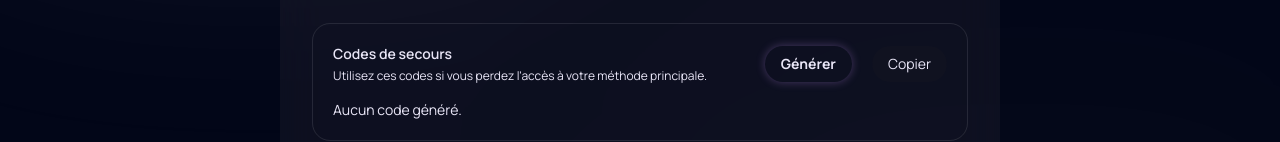
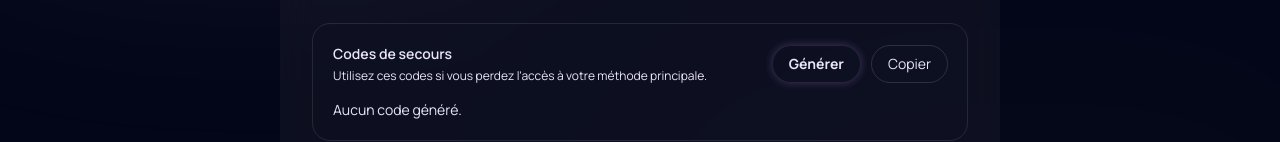
Before and after one commit to Zeno-Solutions/congo-sphere, a Next.js app: page /security/double-auth in a window 1280 px wide. Both pictures are taken after a click on the button "Désactivé". Shown: the part 415-557 px from the top of the page. Built offline with nearby package versions, Linux system fonts and the light colour scheme.

Commit message:
amelioration de double auth page 3

```diff
--- a/app/(users)/security/double-auth/page.tsx
+++ b/app/(users)/security/double-auth/page.tsx
@@ -75,7 +75,7 @@ export default function DoubleAuthPage() {
                   </span>
                   <button
                     onClick={toggle}
-                    className={`rounded-full px-4 py-2 text-sm font-semibold ${enabled ? "bg-green-500  text-white" : "border border-white/10 bg-red-500 text-on-surface"}`}
+                    className={`rounded-full cursor-pointer px-4 py-2 text-sm font-semibold ${enabled ? "bg-green-500  text-white" : "border border-white/10 bg-red-500 text-on-surface"}`}
                   >
                     {enabled ? "Activé" : "Désactivé"}
                   </button>
@@ -92,7 +92,7 @@ export default function DoubleAuthPage() {
                       méthode principale.
                     </p>
                   </div>
-                  <div className="flex items-center gap-5">
+                  <div className="flex items-center gap-5 md:gap-3">
                     <button
                       onClick={regen}
                       className="flex-1 flex items-center justify-center gap-2 px-4 py-2 signature-gradient rounded-full cursor-pointer text-on-primary-fixed font-bold text-sm transition-all hover:shadow-[0_0_15px_rgba(204,151,255,0.4)] active:scale-95 shadow-[0_0_10px_rgba(204,151,255,0.3)] disabled:opacity-50 disabled:cursor-not-allowed"
@@ -102,7 +102,7 @@ export default function DoubleAuthPage() {
                     <button
                       onClick={copyAll}
                       disabled={codes.length === 0}
-                      className="rounded-full px-4 py-2 bg-secondary/10 text-sm"
+                      className="rounded-full cursor-pointer outline-1 outline-primary/15 px-4 py-2  text-sm"
                     >
                       {copied ? "Copié" : "Copier"}
                     </button>
```
